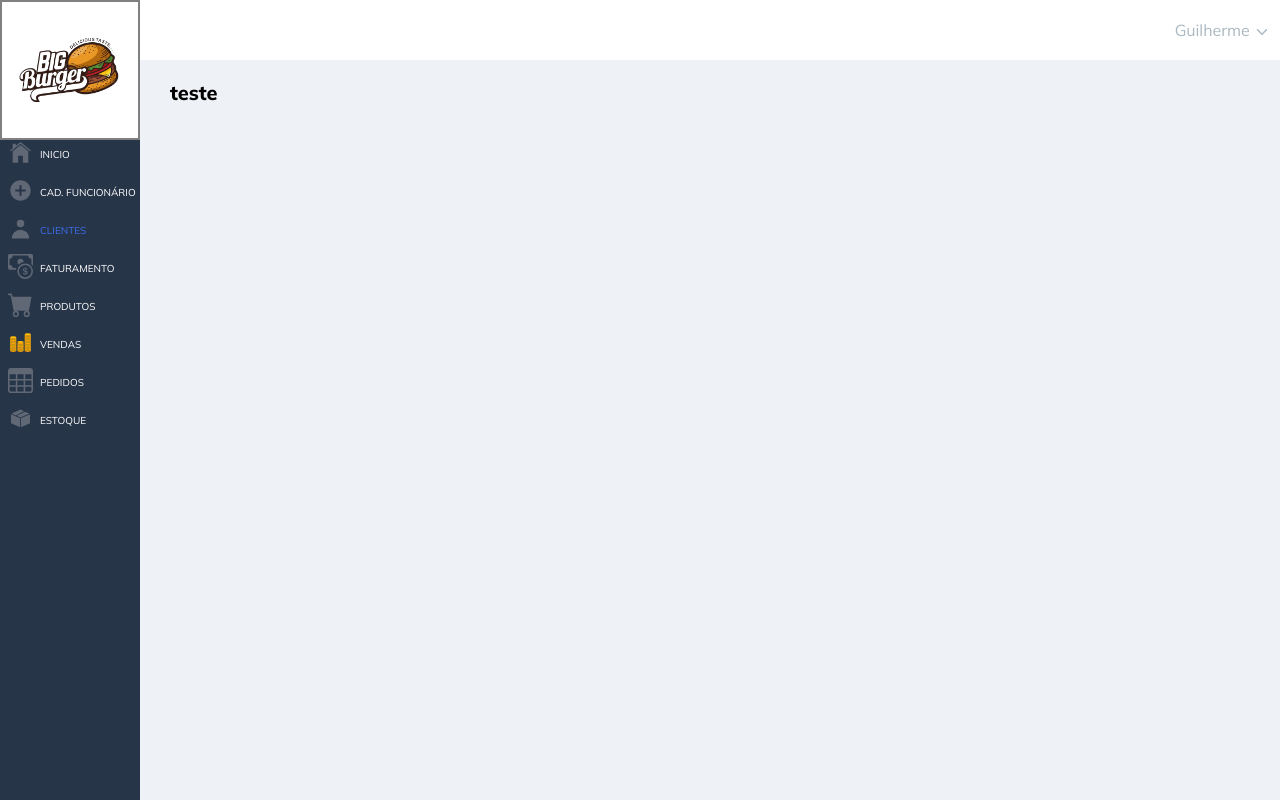
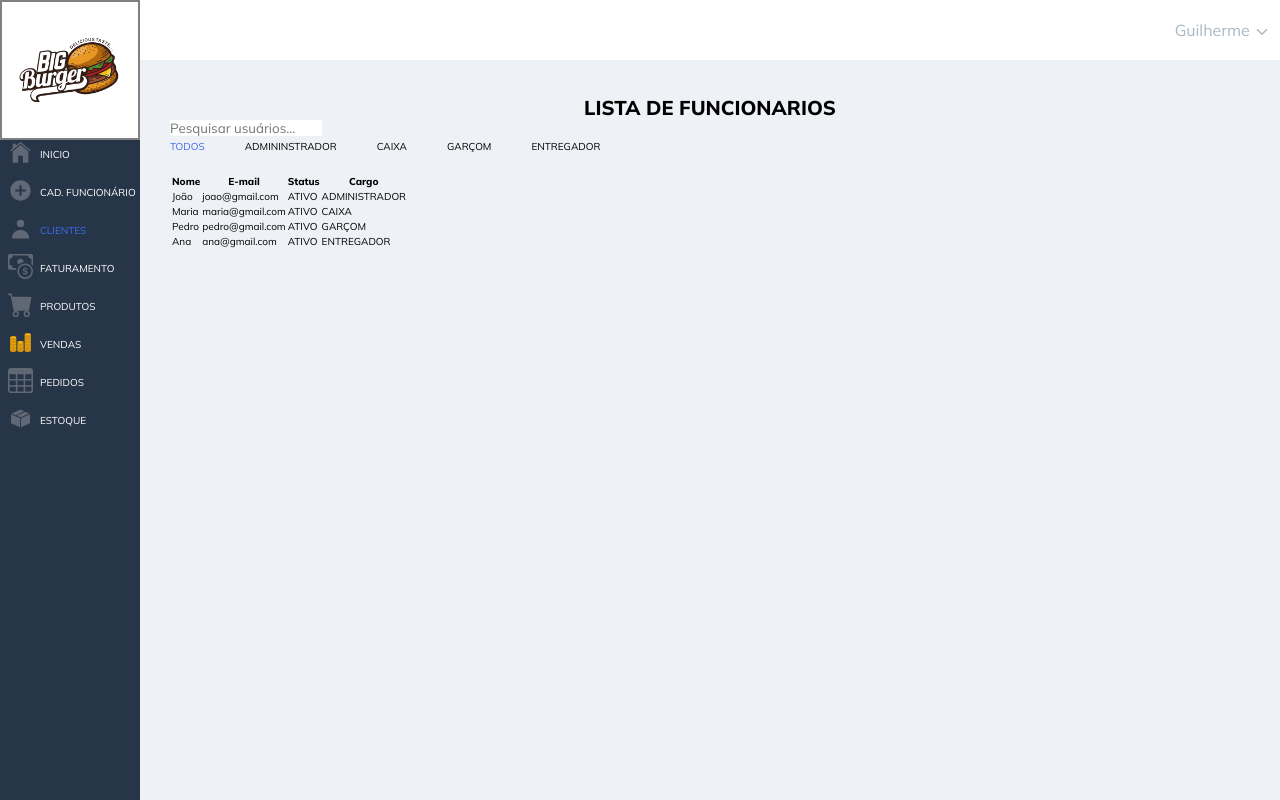
Before and after one commit to GuilhermeDevv/projeto-lanchonete, a React (Vite) app in the folder pedido lanchonete/: page /admin/clientes in a window 1280 px wide. Built offline with nearby package versions, Linux system fonts and the light colour scheme.

Commit message:
criaçao da barra de pesquisa de usuarios.

```diff
--- a/pedido lanchonete/src/components/Adm/Clientes/C_cliente.jsx
+++ b/pedido lanchonete/src/components/Adm/Clientes/C_cliente.jsx
@@ -1,9 +1,61 @@
-import React from 'react';
+import React, { useState } from 'react';
+import { ContainerCliente, ContentCliente, Nav, Table, Tbody, Thead } from './style';
 
 export function C_cliente() {
+    const users = [
+        { id: 1, nome: 'João', email: 'joao@gmail.com', cargo: 'ADMINISTRADOR' },
+        { id: 2, nome: 'Maria', email: 'maria@gmail.com', cargo: 'CAIXA' },
+        { id: 3, nome: 'Pedro', email: 'pedro@gmail.com', cargo: 'GARÇOM' },
+        { id: 4, nome: 'Ana', email: 'ana@gmail.com', cargo: 'ENTREGADOR' }
+    ];
+
+    const [procuraPorUser, setProcuraPorUser] = useState('');
+    const filtroDeUsuario = users.filter(user =>
+        user.email.toLowerCase().includes(procuraPorUser.toLowerCase())
+    );
+
     return (
-        <div>
-            <h1>teste</h1>
-        </div>
+        <ContainerCliente>
+            <ContentCliente>
+                <div>
+                    <h1>Lista de Funcionarios</h1>
+                    <input
+                        type="text"
+                        placeholder="Pesquisar usuários..."
+                        value={procuraPorUser}
+                        onChange={event => setProcuraPorUser(event.target.value)}
+                    />
+                </div>
+                <Nav>
+                    <ul>
+                        <li className='ativo'>TODOS</li>
+                        <li>ADMININSTRADOR</li>
+                        <li>CAIXA</li>
+                        <li>GARÇOM</li>
+                        <li>ENTREGADOR</li>
+                    </ul>
+                </Nav>
+                <Table>
+                    <Thead>
+                        <tr>
+                            <th>Nome</th>
+                            <th>E-mail</th>
+                            <th>Status</th>
+                            <th>Cargo</th>
+                        </tr>
+                    </Thead>
+                    <Tbody>
+                        {filtroDeUsuario.map(user => (
+                            <tr key={user.id}>
+                                <td>{user.nome}</td>
+                                <td>{user.email}</td>
+                                <td>ATIVO</td>
+                                <td>{user.cargo}</td>
+                            </tr>
+                        ))}
+                    </Tbody>
+                </Table>
+            </ContentCliente>
+        </ContainerCliente>
     );
 }
--- a/pedido lanchonete/src/components/Adm/Clientes/style.js
+++ b/pedido lanchonete/src/components/Adm/Clientes/style.js
@@ -0,0 +1,41 @@
+import styled from "styled-components";
+
+export const ContainerCliente = styled.div`
+width: 100%;
+
+height: calc(100vh - 100px );
+`
+export const ContentCliente = styled.div`
+& div{
+
+    height: 60px;
+
+    & h1{
+        text-transform: uppercase;
+        padding-top: 15px;
+        text-align: center;
+    }
+
+}
+`
+export const Nav = styled.nav`
+padding-bottom: 2rem;
+& ul {
+    display: flex;
+    gap: 4rem;
+    cursor: pointer;
+ .ativo {
+    color:#3d6def ;
+ }
+}
+`
+
+export const Table = styled.table`
+
+`
+export const Thead = styled.thead`
+
+
+    `
+export const Tbody = styled.tbody`
+    `
```
